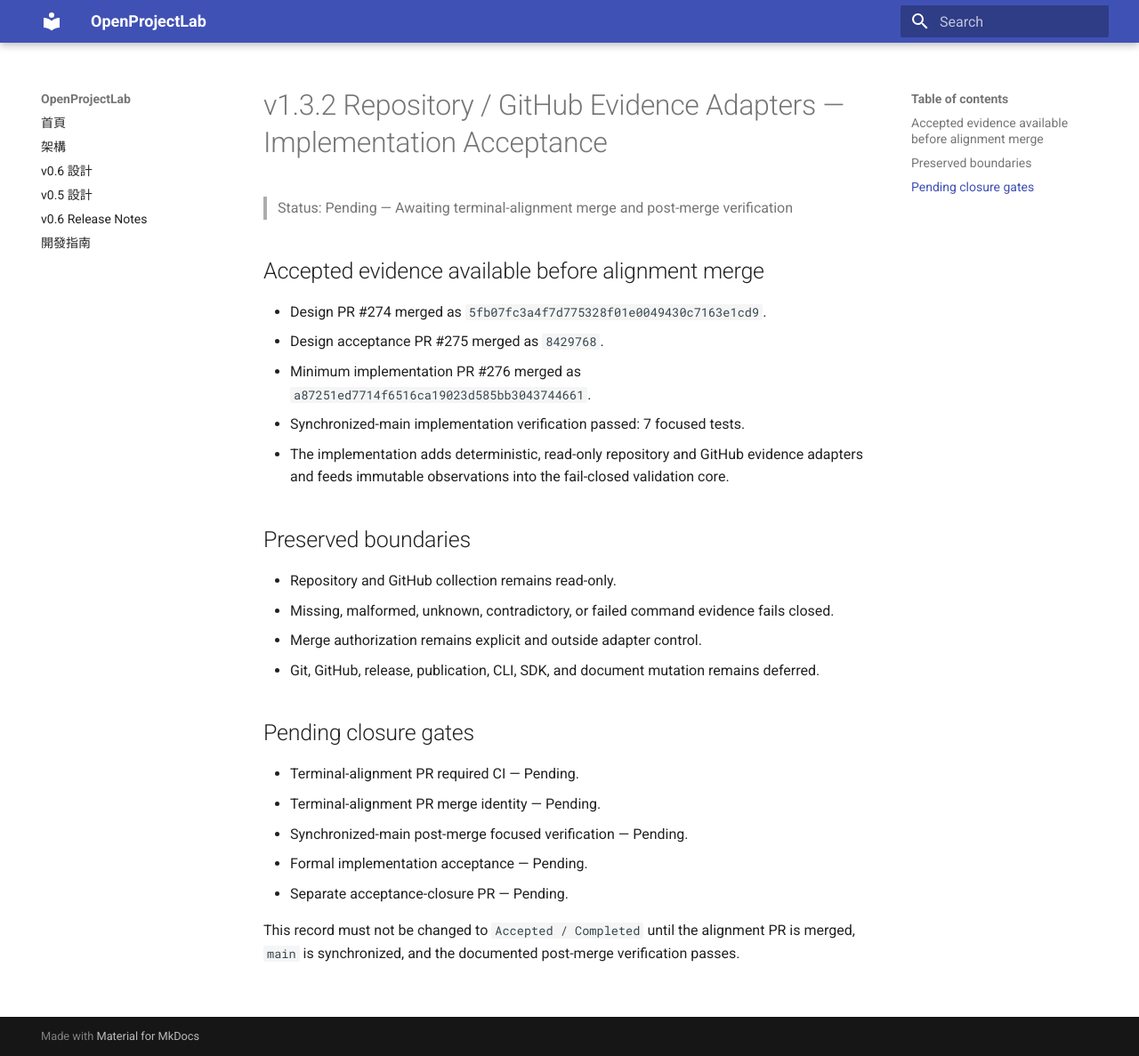
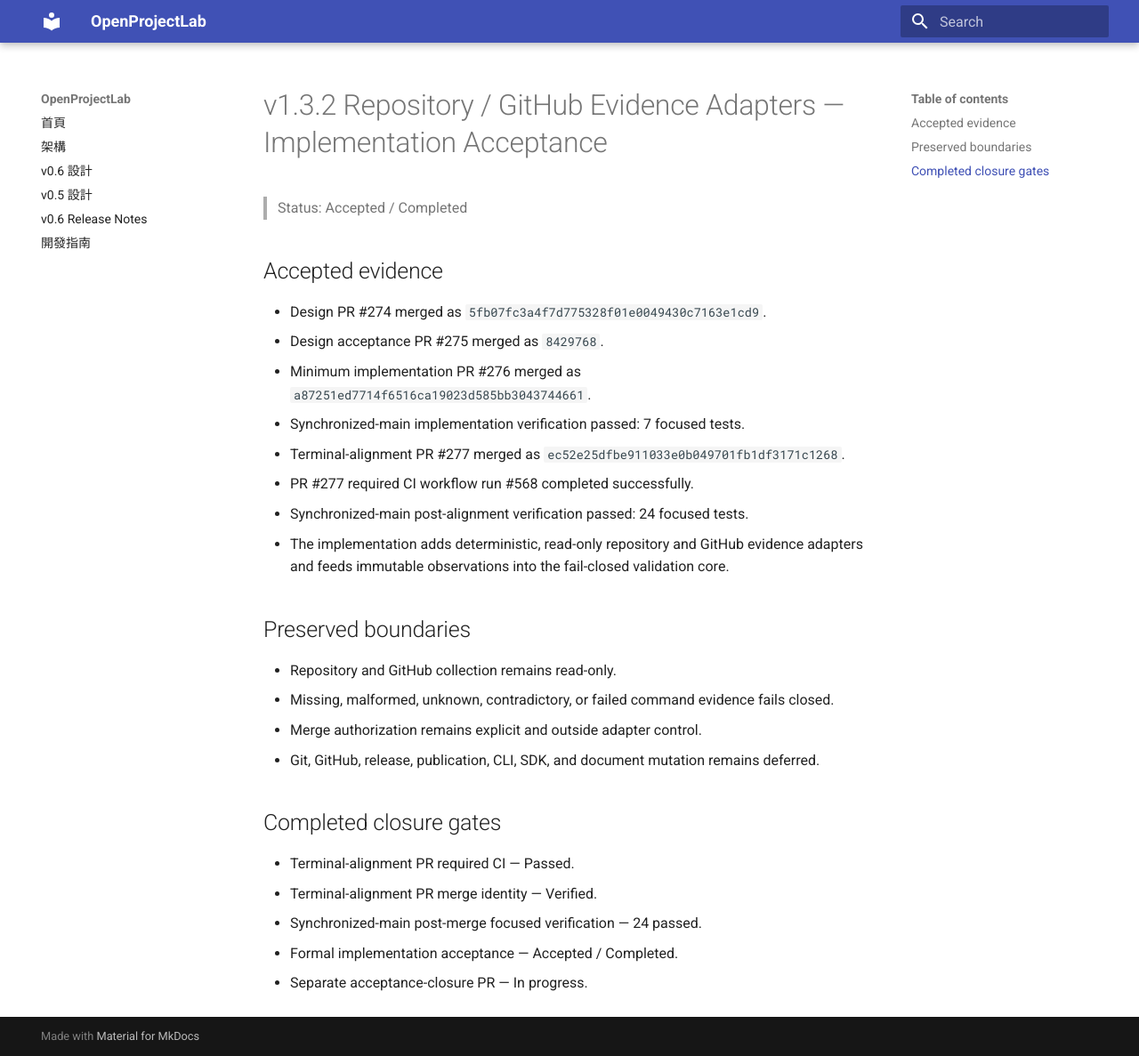
Before and after one commit to khwang1964/OpenProjectLab, an MkDocs documentation site: the page built from docs/releases/v1.3.2-repository-github-evidence-adapters-implementation-acceptance.md, in a window 1280 px wide and 1187 px high. Shown: the whole window at 89% size. Built offline with MkDocs 1.6.1 and Material for MkDocs 9.7.7, drawn with Linux system fonts in a browser that asks for light colours.

Commit message:
docs: accept v1.3.2 repository GitHub evidence adapters implementation (#278)

```diff
--- a/docs/releases/v1.3.2-repository-github-evidence-adapters-implementation-acceptance.md
+++ b/docs/releases/v1.3.2-repository-github-evidence-adapters-implementation-acceptance.md
@@ -1,14 +1,18 @@
 # v1.3.2 Repository / GitHub Evidence Adapters — Implementation Acceptance
 
-> Status: Pending — Awaiting terminal-alignment merge and post-merge verification
+> Status: Accepted / Completed
 
-## Accepted evidence available before alignment merge
+## Accepted evidence
 
 - Design PR #274 merged as `5fb07fc3a4f7d775328f01e0049430c7163e1cd9`.
 - Design acceptance PR #275 merged as `8429768`.
 - Minimum implementation PR #276 merged as
   `a87251ed7714f6516ca19023d585bb3043744661`.
 - Synchronized-main implementation verification passed: 7 focused tests.
+- Terminal-alignment PR #277 merged as
+  `ec52e25dfbe911033e0b049701fb1df3171c1268`.
+- PR #277 required CI workflow run #568 completed successfully.
+- Synchronized-main post-alignment verification passed: 24 focused tests.
 - The implementation adds deterministic, read-only repository and GitHub evidence
   adapters and feeds immutable observations into the fail-closed validation core.
 
@@ -19,13 +23,10 @@
 - Merge authorization remains explicit and outside adapter control.
 - Git, GitHub, release, publication, CLI, SDK, and document mutation remains deferred.
 
-## Pending closure gates
+## Completed closure gates
 
-- Terminal-alignment PR required CI — Pending.
-- Terminal-alignment PR merge identity — Pending.
-- Synchronized-main post-merge focused verification — Pending.
-- Formal implementation acceptance — Pending.
-- Separate acceptance-closure PR — Pending.
-
-This record must not be changed to `Accepted / Completed` until the alignment PR is
-merged, `main` is synchronized, and the documented post-merge verification passes.
+- Terminal-alignment PR required CI — Passed.
+- Terminal-alignment PR merge identity — Verified.
+- Synchronized-main post-merge focused verification — 24 passed.
+- Formal implementation acceptance — Accepted / Completed.
+- Separate acceptance-closure PR — In progress.
```
Also changed, not shown: CHANGELOG.md (+10 -0 lines), docs/HISTORY.md (+10 -0 lines), docs/roadmap.md (+13 -0 lines), 1 other file.
